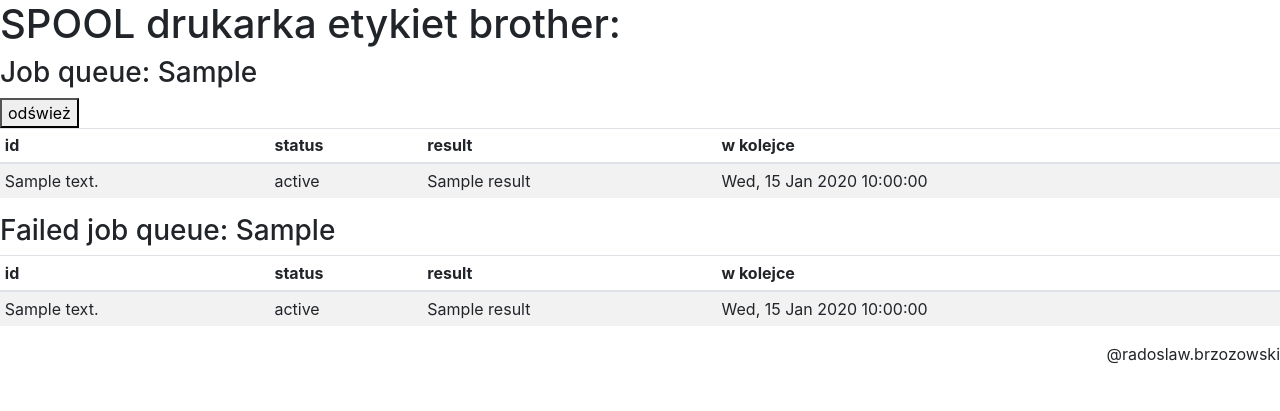
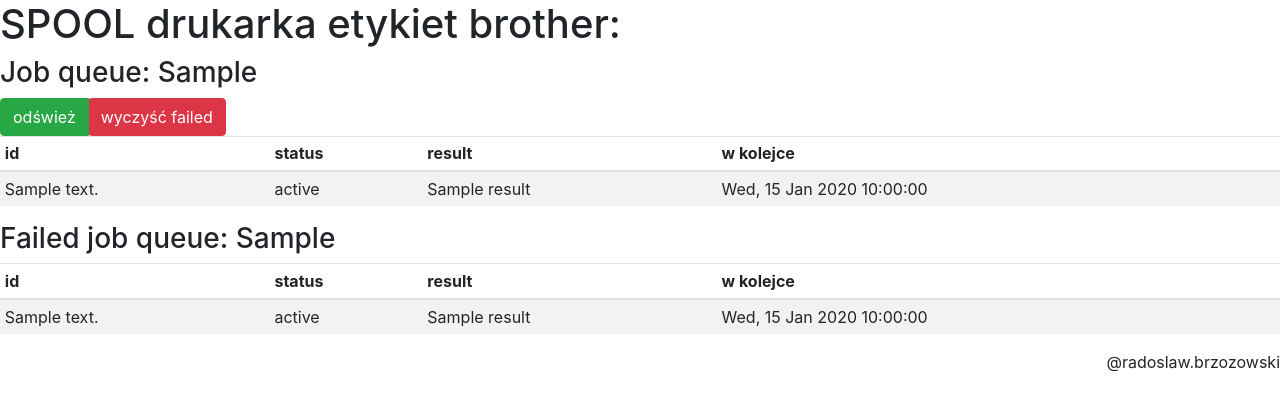
Before and after one commit to radoslav/brother_ql_print_label, a Flask app: template app/templates/index.html in a window 1280 px wide. Shown: the top 411 px of the page. Run offline with Flask 2, Linux system fonts and the light colour scheme; the template is opened without the code that fills it: most values are stand-ins (such as "Sample title", 1, 10 or a date in 2020); some libraries are stand-ins or nearby versions.

Commit message:
show faild register, and new action failed_clear

```diff
--- a/app/templates/index.html
+++ b/app/templates/index.html
@@ -18,8 +18,13 @@
 
 <h3 class="">Job queue: {{ q_len }}</h3>
 
-<div>
-    <button onClick="window.location.reload();">odśwież</button>
+<div class="input-group">
+    <div class="input-group-prepend">
+        <button class="btn btn-success" onClick="window.location.reload();">odśwież</button>
+    </div>
+    <form action="/api/failed_clear" method="post" class="">
+        <input type="submit" class="btn btn-danger" value="wyczyść failed"/>
+    </form>
 </div>
 
 <table class="table table-sm table-striped">
```
Also changed, not shown: app/views.py (+9 -1 lines).
